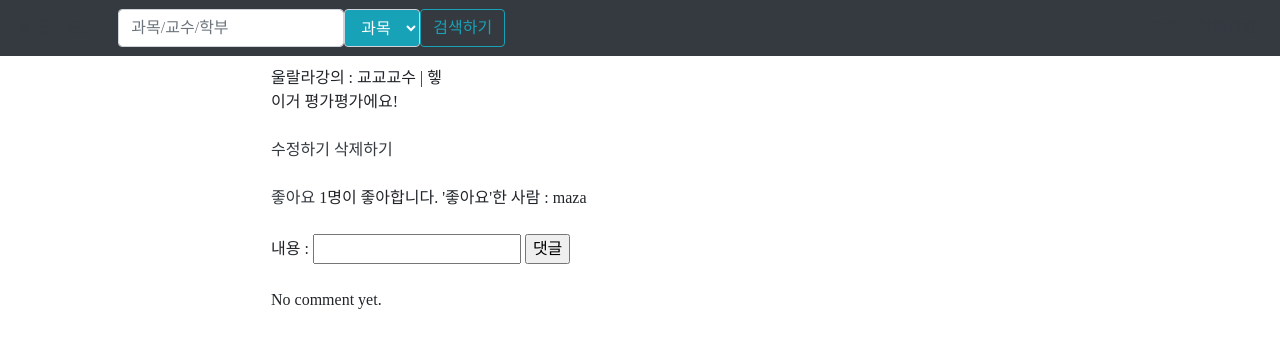
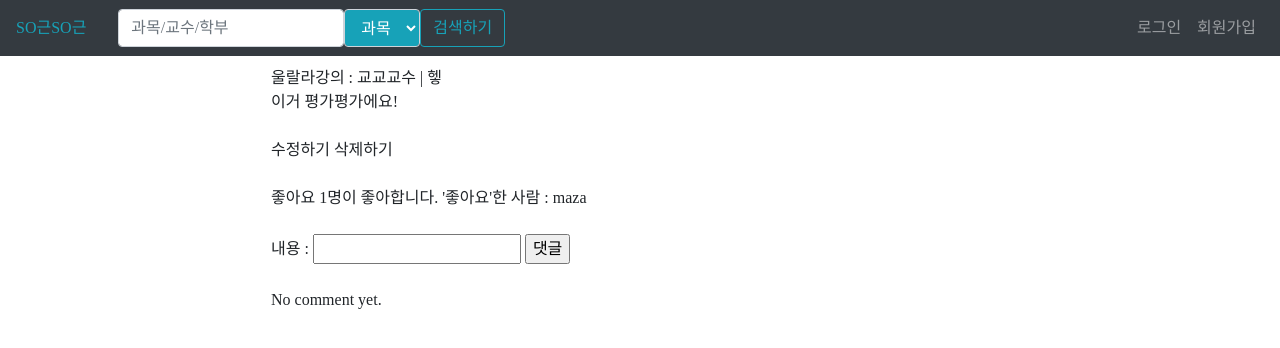
Before and after one commit to i-cluster/sgutest, a Django app: page /2 in a window 1280 px wide. Shown: the top 348 px of the page. Run offline with Django 3.2, Linux system fonts and the light colour scheme; data comes from the database, SQL or seed files in the repository; both versions use the stored data as it was after the commit; some libraries are stand-ins or nearby versions; some web fonts are replaced.

Commit message:
mijeong home, detail error edit

```diff
--- a/sgapp/static/css/style.css
+++ b/sgapp/static/css/style.css
@@ -30,10 +30,10 @@ body{
 
 a:link {
     text-decoration:none;
-    color: #343A40 !important;
+    color:white;
 }
 a{
-    color: #343A40 !important;
+    color: white ;
 }
 a:hover{
     color: #17A2B8 !important;
@@ -107,6 +107,7 @@ a.nav-title{
 }
 
 .articles, .article {
+    color: #212529 !important;
     position: relative;
     display: block;
     margin: 0 8px;
@@ -145,3 +146,8 @@ a.nav-title{
 	border-width: 36px;
 	margin-left: -36px;
 }
+
+/* detail */
+a.like{
+    color:#212529;
+}
--- a/sgapp/templates/sgapp/detail.html
+++ b/sgapp/templates/sgapp/detail.html
@@ -8,10 +8,10 @@
     {{crs.eval}}
     <br>
     <br>
-    <a href="{% url 'edit' crs.id %}">수정하기</a>
-    <a href="{% url 'delete' crs.id %}">삭제하기</a>
+    <a class="like" href="{% url 'edit' crs.id %}">수정하기</a>
+    <a class="like" href="{% url 'delete' crs.id %}">삭제하기</a>
     <br><br>
-    <a href="{% url 'c_like' crs.id %}">좋아요</a>
+    <a class="like" href="{% url 'c_like' crs.id %}">좋아요</a>
 {{like.count}}명이 좋아합니다.
 '좋아요'한 사람 : {% for l in like %} {{l.author}} {% endfor %}
 <br><br>
```
Also changed, not shown: db.sqlite3.
